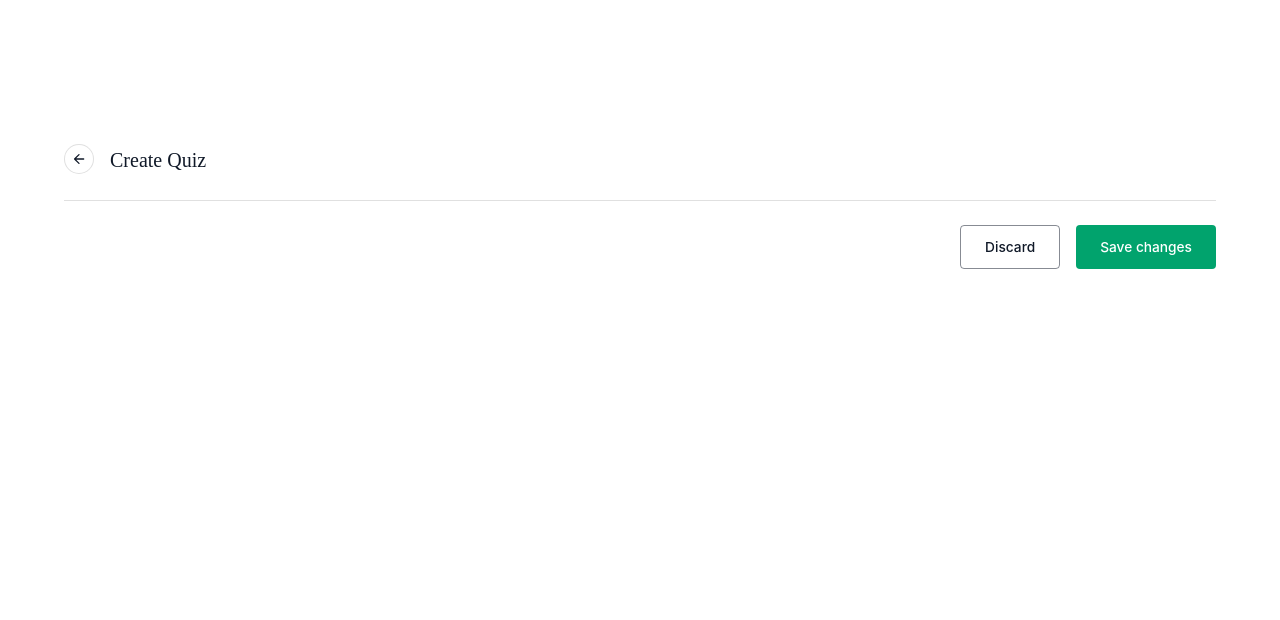
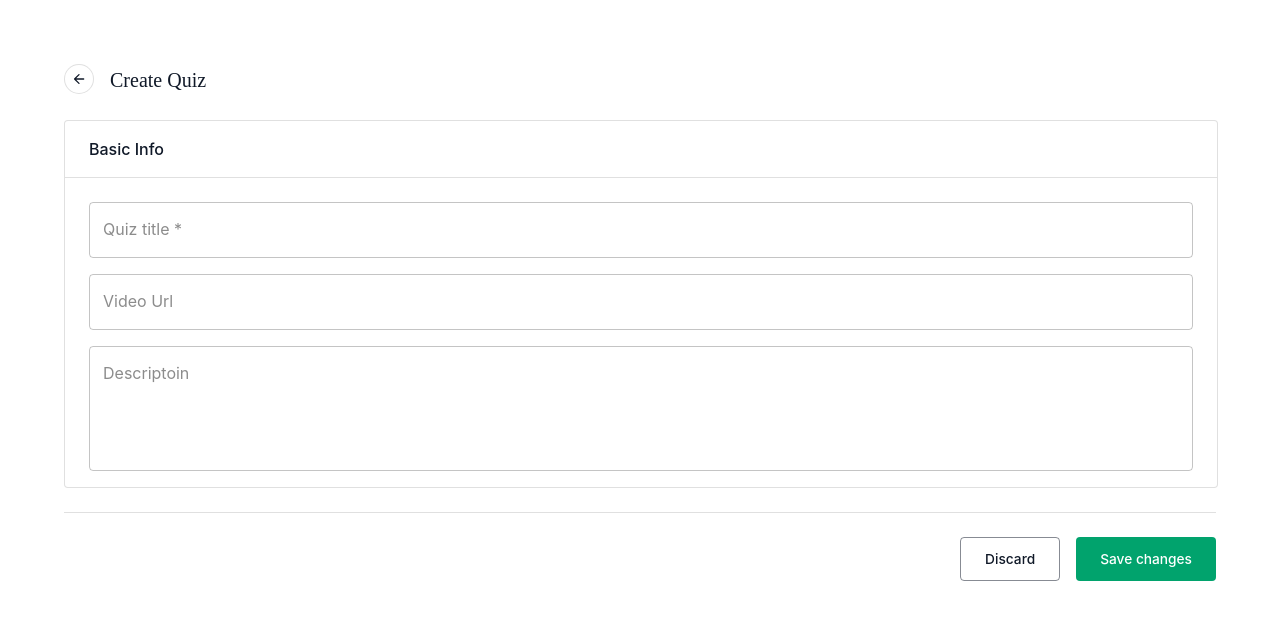
Before and after one commit to mmoussel/quiz-creator, a React (Create React App) app: page /quizzes/create-quiz in a window 1280 px wide. Shown: the top 620 px of the page. Built offline with nearby package versions, Linux system fonts and the light colour scheme.

Commit message:
feat(create quiz): basic info form :sparkles:

```diff
--- a/src/components/shared/card-layout.component.tsx
+++ b/src/components/shared/card-layout.component.tsx
@@ -3,11 +3,11 @@ import { Box, SxProps, Typography, Theme } from '@mui/material'
 
 interface Props {
   title: string
-  muiSX: SxProps<Theme>
+  muiSX?: SxProps<Theme>
   children: React.ReactNode
 }
 
-export const CardLayout: FC<Props> = ({ title, children, muiSX }) => {
+export const CardLayout: FC<Props> = ({ title, children, muiSX = {} }) => {
   return (
     <Box
       sx={{
--- /dev/null
+++ b/src/pages/quizzes/components/basic-info.component.tsx
@@ -0,0 +1,40 @@
+import { Box, TextField } from '@mui/material'
+import { useFormContext } from 'react-hook-form'
+
+import { CardLayout, InputHelperErrorIcon } from '../../../components/shared'
+
+const requiredInputMessage = 'This input is required'
+
+export const BasicInfo = () => {
+  const {
+    register,
+    formState: { errors },
+  } = useFormContext()
+
+  return (
+    <CardLayout title='Basic Info'>
+      <TextField
+        label='Quiz title *'
+        fullWidth
+        {...register('title', {
+          required: {
+            value: true,
+            message: requiredInputMessage,
+          },
+        })}
+        error={errors?.title ? true : false}
+        helperText={
+          errors?.title && <InputHelperErrorIcon text={(errors?.title?.message as string) || ''} />
+        }
+      />
+
+      <Box my={2} />
+
+      <TextField label='Video Url' fullWidth {...register('url')} />
+
+      <Box my={2} />
+
+      <TextField label='Descriptoin' multiline fullWidth rows={4} {...register('description')} />
+    </CardLayout>
+  )
+}
--- /dev/null
+++ b/src/pages/quizzes/components/index.ts
@@ -0,0 +1 @@
+export * from './basic-info.component'
--- a/src/pages/quizzes/create-quiz.page.tsx
+++ b/src/pages/quizzes/create-quiz.page.tsx
@@ -3,6 +3,7 @@ import ArrowBackRoundedIcon from '@mui/icons-material/ArrowBackRounded'
 
 import { FormProvider, useForm } from 'react-hook-form'
 import { useNavigate } from 'react-router-dom'
+import { BasicInfo } from './components'
 
 const CreateQuiz = () => {
   const navigate = useNavigate()
@@ -20,7 +21,7 @@ const CreateQuiz = () => {
   return (
     <Container
       sx={{
-        pt: 14,
+        pt: 4,
       }}
     >
       <Stack
@@ -51,7 +52,9 @@ const CreateQuiz = () => {
       </Stack>
 
       <FormProvider {...methods}>
-        <form id='create-quiz-form' onSubmit={handleSubmit(onSubmitForm)}></form>
+        <form id='create-quiz-form' onSubmit={handleSubmit(onSubmitForm)}>
+          <BasicInfo />
+        </form>
       </FormProvider>
 
       <Divider sx={{ my: 3 }} />
```
